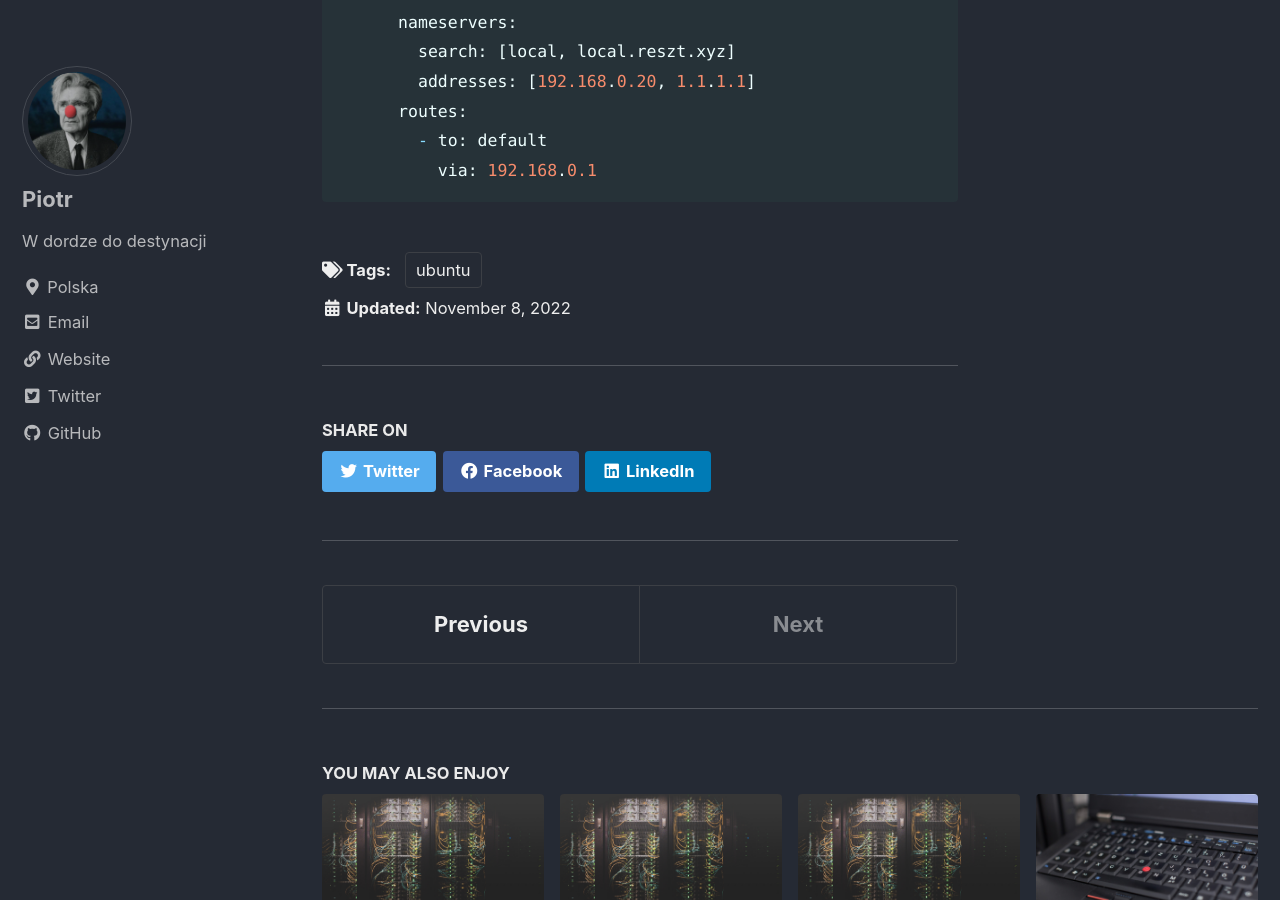
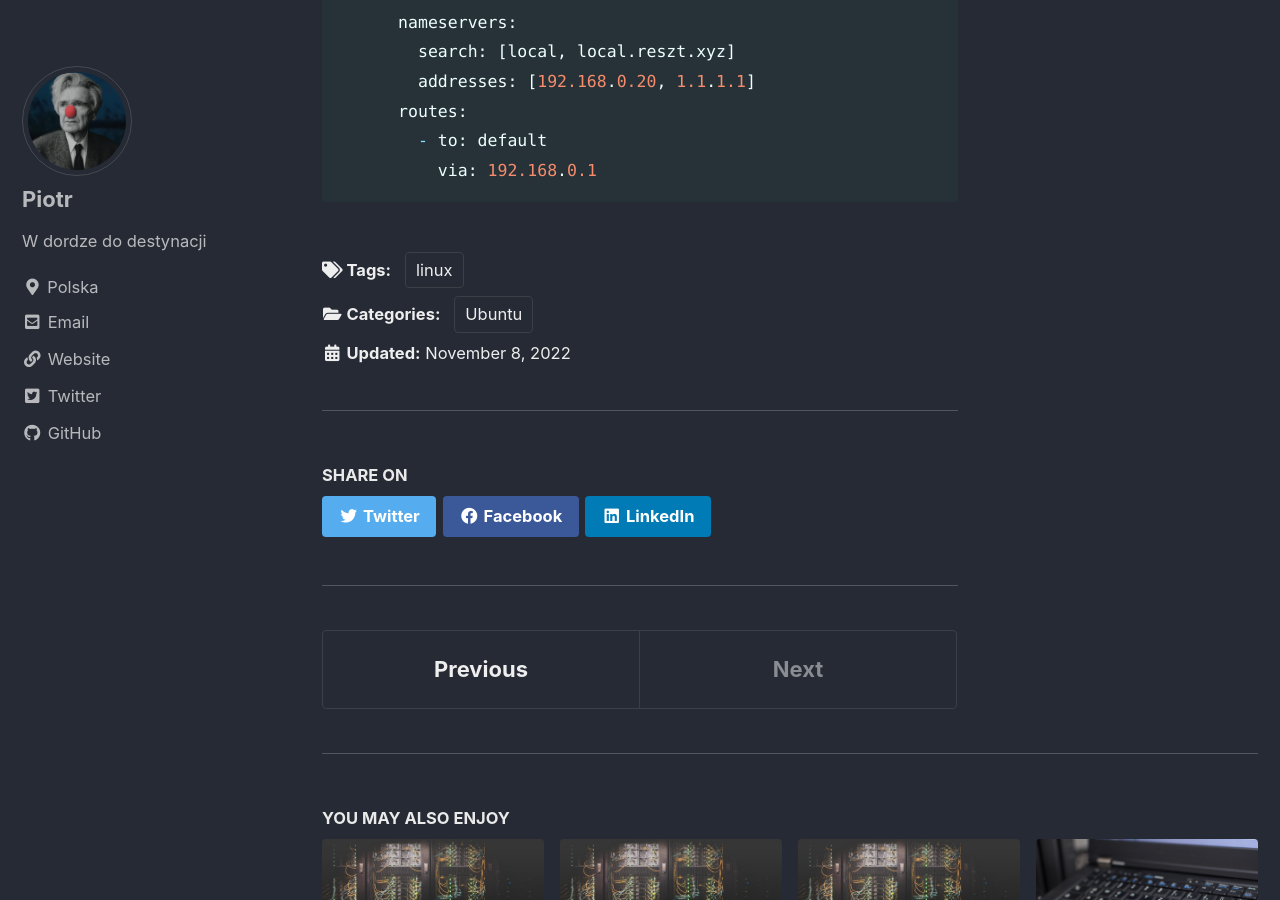
Before and after one commit to MrDum/MrDum.github.io, a Jekyll site: the page built from _posts/2022-11-08-network-ubuntu.md, in a window 1280 px wide and 900 px high, scrolled down 517 px. Built offline with Jekyll 4.4.1, drawn with Linux system fonts in a browser that asks for light colours; cached includes are drawn as plain includes.

```diff
--- a/_posts/2022-11-08-network-ubuntu.md
+++ b/_posts/2022-11-08-network-ubuntu.md
@@ -1,10 +1,14 @@
 ---
-title:  "Ubuntu netplan"
+title: "Ubuntu netplan"
 header:
   teaser: "/assets/images/kevin-ku-w7ZyuGYNpRQ-unsplash.jpg"
+categories:
+  - Ubuntu
 tags:
-  - ubuntu
+  - linux
+
 ---
+
 
 # Przykładowa konfiguracja sieci ubuntu netplan
 
```
